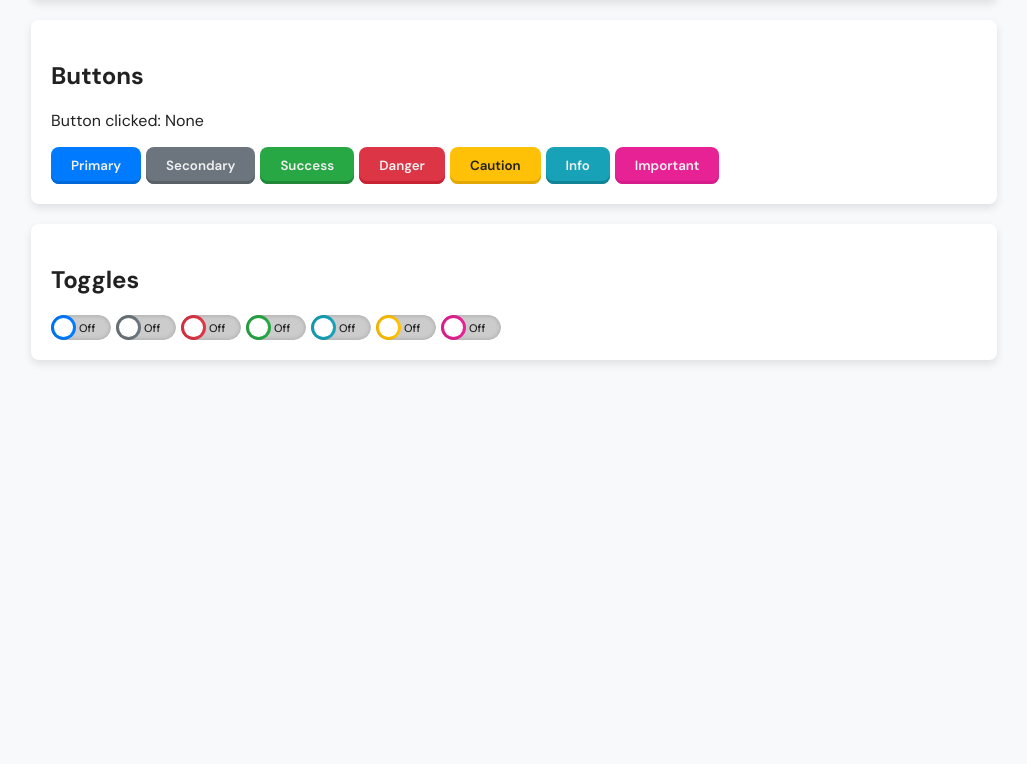
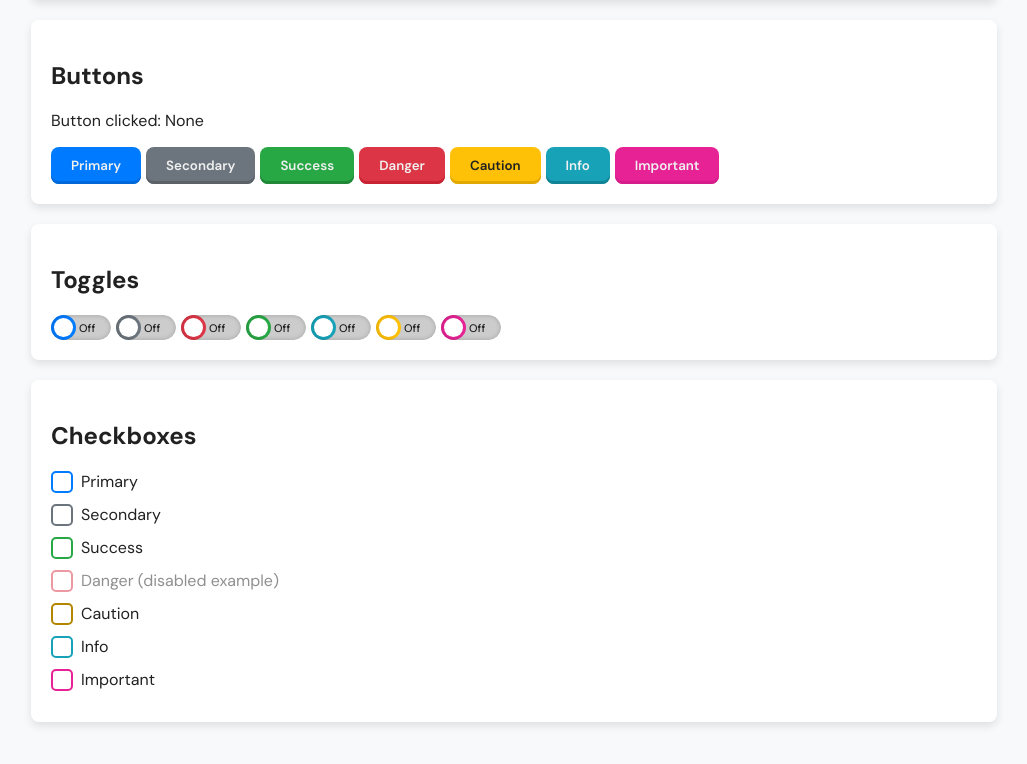
Before and after one commit to mtwlz/makue, a React (Create React App) app: page / in a window 1280 px wide. Shown: the part 1047-1811 px from the top of the page, without its empty margins (126-1153 px from the left). Before the commit the page ends 1489 px from the top, so only its background shows below. Built offline with nearby package versions, Linux system fonts and the light colour scheme.

Commit message:
Added checkbox component

```diff
--- a/src/App.js
+++ b/src/App.js
@@ -13,6 +13,7 @@ import { useModalContext } from './contexts/ModalContext';
 import { useToastContext } from './contexts/ToastContext';
 import ToastContainer from './components/ToastContainer';
 import Icon from './components/Icon';
+import Checkbox from './components/Checkbox';
 
 const messages = [
   {
@@ -122,6 +123,8 @@ function App() {
   // Button test function
   const [buttonState, setButtonState] = useState('None');
   const buttonClick = (context) => setButtonState(context);
+
+  // Checkbox test function
 
   return (
     <div className={`app ${darkMode ? 'dark' : ''}`}>
@@ -242,6 +245,44 @@ function App() {
             />
           </div>
         </Card>
+        <Card>
+          <h2>Checkboxes</h2>
+          <Checkbox
+            label="Primary"
+            context="primary"
+          />
+          <br />
+          <Checkbox
+            label="Secondary"
+            context="secondary"
+          />
+          <br />
+          <Checkbox
+            label="Success"
+            context="success"
+          />
+          <br />
+          <Checkbox
+            label="Danger (disabled example)"
+            context="danger"
+            disabled
+          />
+          <br />
+          <Checkbox
+            label="Caution"
+            context="caution"
+          />
+          <br />
+          <Checkbox
+            label="Info"
+            context="info"
+          />
+          <br />
+          <Checkbox
+            label="Important"
+            context="important"
+          />
+        </Card>
         <br /><br />
         <Modal />
         <ToastContainer />
--- /dev/null
+++ b/src/components/Checkbox.js
@@ -0,0 +1,38 @@
+import React from 'react';
+import PropTypes from 'prop-types';
+import '../styles/checkbox.css';
+import { ThemeContext } from '../contexts/ThemeContext';
+
+const Checkbox = ({ checked, onChange, label, context, disabled }) => {
+  const { darkMode } = React.useContext(ThemeContext);
+  const [isChecked, setIsChecked] = React.useState(false);
+
+  // To get rid of the silly React warning about controlled/uncontrolled components
+  React.useEffect(() => {
+    setIsChecked(checked || false);
+  }, [checked]);
+
+  const handleChange = (e) => {
+    if (onChange) onChange(e.target.checked);
+    setIsChecked(e.target.checked);
+  };
+
+  return (
+    <label className={`checkbox-container ${context} ${darkMode ? 'dark' : ''} ${disabled ? 'disabled' : ''}`}>
+      {label}
+      <input type="checkbox" checked={isChecked} onChange={handleChange} />
+      <div className={`checkbox${isChecked ? ' checked' : ''}`}>
+        <span className="checkmark"></span>
+      </div>
+    </label>
+  );
+};
+
+Checkbox.propTypes = {
+  checked: PropTypes.bool.isRequired,
+  onChange: PropTypes.func.isRequired,
+  label: PropTypes.string,
+  context: PropTypes.oneOf(['primary', 'secondary', 'success', 'danger', 'caution', 'info', 'important']),
+};
+
+export default Checkbox;
--- /dev/null
+++ b/src/styles/checkbox.css
@@ -0,0 +1,192 @@
+@import './themes.css';
+
+/* The container */
+.checkbox-container {
+  display: inline-block;
+  position: relative;
+  padding-left: 30px;
+  margin-bottom: 12px;
+  cursor: pointer;
+  font-size: 16px;
+  user-select: none;
+  color: var(--text);
+  transition: filter 0.3s;
+}
+
+/* Hover, lighten */
+.checkbox-container:hover {
+  filter: brightness(1.25);
+}
+
+/* Disabled */
+.checkbox-container.disabled {
+  cursor: not-allowed;
+  opacity: 0.5;
+  pointer-events: none;
+}
+
+/* Hide the default checkbox */
+.checkbox-container input {
+  position: absolute;
+  opacity: 0;
+  cursor: pointer;
+  height: 0;
+  width: 0;
+}
+
+/* The fake box */
+.checkbox {
+  position: absolute;
+  top: 0;
+  left: 0;
+  height: 18px;
+  width: 18px;
+  background-color: var(--object-background);
+  border: 2px solid var(--primary);
+  border-radius: 5px;
+  overflow: hidden; /* Hide overflow */
+  transition: background-color 0.5s, border-color 0.3s;
+}
+
+/* The fake check */
+.checkmark {
+  content: "";
+  position: absolute;
+  right: 5px;
+  bottom: 5px;
+  width: 0;
+  height: 0;
+  border: solid var(--primary);
+  border-width: 0 2px 2px 0;
+  transform: rotate(45deg);
+  opacity: 0;
+  transition: opacity 0.3s;
+}
+
+/* Show the checkmark when checked */
+.checkbox.checked .checkmark {
+  animation: draw 0.3s forwards;
+  opacity: 1;
+}
+
+/* Drawing animation */
+@keyframes draw {
+  0% {
+    width: 0;
+    height: 0;
+  }
+  50% {
+    width: 3px;
+    height: 0;
+  }
+  100% {
+    width: 5px;
+    height: 9px;
+  }
+}
+
+/* Context variants */
+.checkbox-container.primary .checkbox,
+.checkbox-container.primary .checkbox.checked .checkmark {
+  border-color: var(--primary);
+}
+
+.checkbox-container.primary .checkbox.checked {
+  background-color: var(--primary-transparent);
+}
+
+.checkbox-container.secondary .checkbox,
+.checkbox-container.secondary .checkbox.checked .checkmark {
+  border-color: var(--secondary);
+}
+
+.checkbox-container.secondary .checkbox.checked {
+  background-color: var(--secondary-transparent);
+}
+
+.checkbox-container.success .checkbox,
+.checkbox-container.success .checkbox.checked .checkmark {
+  border-color: var(--success);
+}
+
+.checkbox-container.success .checkbox.checked {
+  background-color: var(--success-transparent);
+}
+
+.checkbox-container.danger .checkbox,
+.checkbox-container.danger .checkbox.checked .checkmark {
+  border-color: var(--danger);
+}
+
+.checkbox-container.danger .checkbox.checked {
+  background-color: var(--danger-transparent);
+}
+
+.checkbox-container.caution .checkbox,
+.checkbox-container.caution .checkbox.checked .checkmark {
+  border-color: var(--caution-dark);
+}
+
+.checkbox-container.caution .checkbox.checked {
+  background-color: var(--caution-transparent);
+}
+
+.checkbox-container.info .checkbox,
+.checkbox-container.info .checkbox.checked .checkmark {
+  border-color: var(--info);
+}
+
+.checkbox-container.info .checkbox.checked {
+  background-color: var(--info-transparent);
+}
+
+.checkbox-container.important .checkbox,
+.checkbox-container.important .checkbox.checked .checkmark {
+  border-color: var(--important);
+}
+
+.checkbox-container.important .checkbox.checked {
+  background-color: var(--important-transparent);
+}
+
+/* Dark variants */
+.checkbox-container.dark .checkbox {
+  background-color: var(--object-background-dark);
+}
+
+.checkbox-container.dark.primary .checkbox {
+  background-color: var(--primary-dark-offset);
+}
+
+.checkbox-container.dark.secondary .checkbox {
+  background-color: var(--secondary-dark-offset);
+}
+
+.checkbox-container.dark.success .checkbox {
+  background-color: var(--success-dark-offset);
+}
+
+.checkbox-container.dark.danger .checkbox {
+  background-color: var(--danger-dark-offset);
+}
+
+.checkbox-container.dark.caution .checkbox {
+  background-color: var(--caution-dark-offset);
+  border-color: var(--caution);
+}
+
+.checkbox-container.dark.info .checkbox {
+  background-color: var(--info-dark-offset);
+}
+
+.checkbox-container.dark.important .checkbox {
+  background-color: var(--important-dark-offset);
+}
+
+.checkbox-container.dark .checkbox.checked .checkmark {
+  border-color: var(--text-dark);
+}
+
+.checkbox-container.dark {
+  color: var(--text-dark);
+}
```
